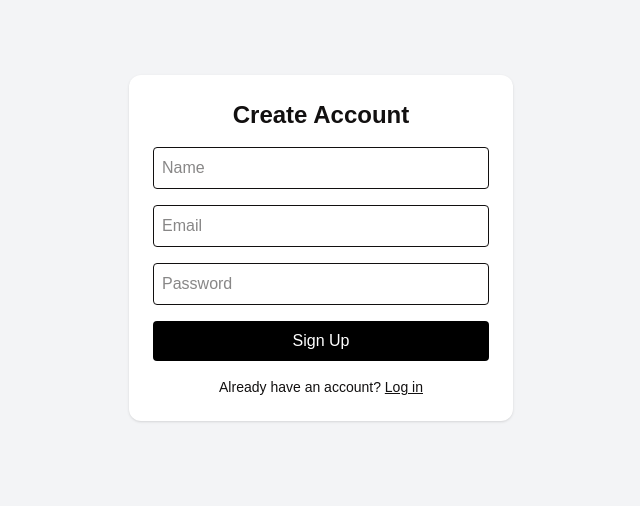
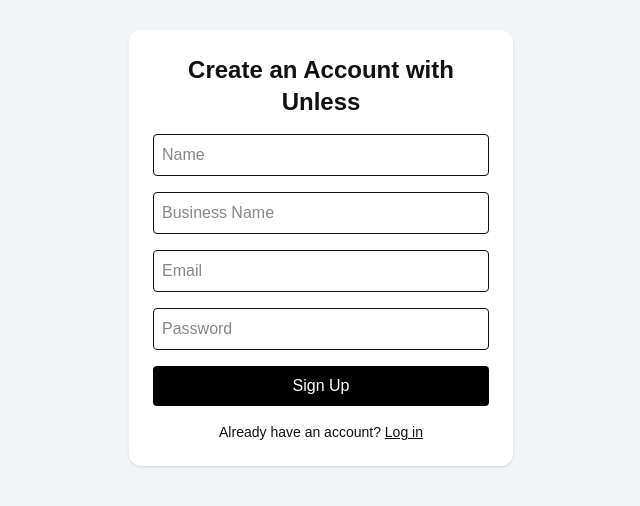
Before and after one commit to rilesSmiles/unless-dashboard, a Next.js app: page /signup in a window 1280 px wide. Shown: the part 152-658 px from the top of the page, without its empty margins (319-959 px from the left). Built offline with nearby package versions, Linux system fonts and the light colour scheme; no server answers.

Commit message:
updating signup flow

```diff
--- a/app/signup/page.tsx
+++ b/app/signup/page.tsx
@@ -47,7 +47,7 @@
     <div className="flex min-h-screen items-center justify-center bg-gray-100">
       <div className="w-96 rounded-xl bg-white p-6 shadow space-y-4">
         <h1 className="text-2xl font-bold text-center">
-          Create Account
+          Create an Account with Unless
         </h1>
 
         {error && (
@@ -62,6 +62,14 @@
           className="w-full border rounded p-2"
           value={name}
           onChange={(e) => setName(e.target.value)}
+        />
+
+        <input
+          type="text"
+          placeholder="Business Name"
+          className="w-full border rounded p-2"
+          value={name}
+          onChange={(e) => setBusiness(e.target.value)}
         />
 
         <input
```
